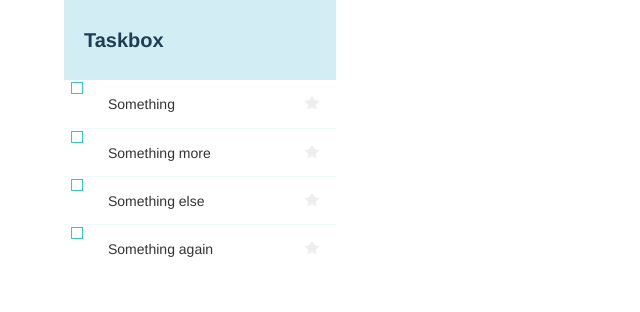
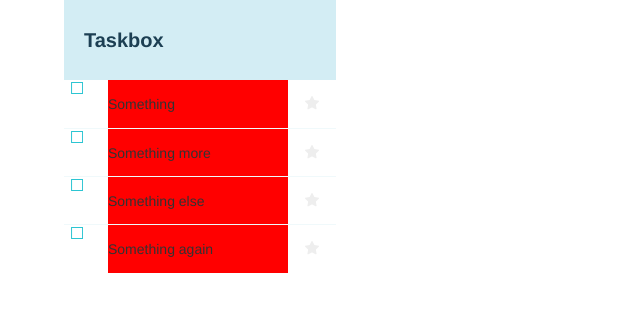
Before and after one commit to s19013/storybookTutorials-vue, a Vue app: page / in a window 1280 px wide. Shown: the top 312 px of the page, without its empty margins (0-640 px from the left). Built offline with nearby package versions, Linux system fonts and the light colour scheme; a web font is replaced by a local one.

Commit message:
テストのためにわざと変なことする

```diff
--- a/src/components/Task.vue
+++ b/src/components/Task.vue
@@ -7,7 +7,6 @@
         disabled
         :name="'checked' + task.id"
         :id="'archiveTask-' + task.id"
-        style="background-color: red"
       />
       <span class="checkbox-custom" @click="archiveTask" />
     </label>
@@ -19,6 +18,7 @@
         :id="'title-' + task.id"
         name="title"
         placeholder="Input title"
+        style="background-color: red"
       />
     </label>
     <button
```
